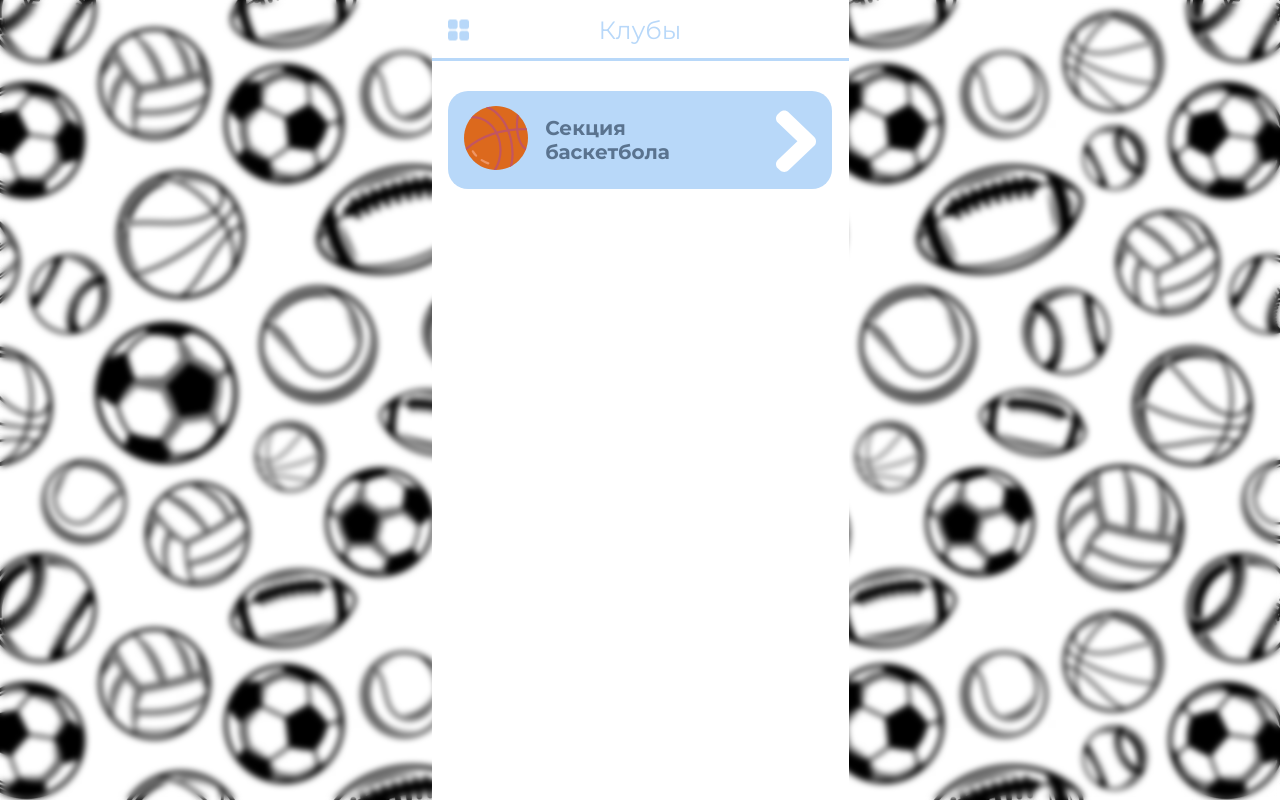
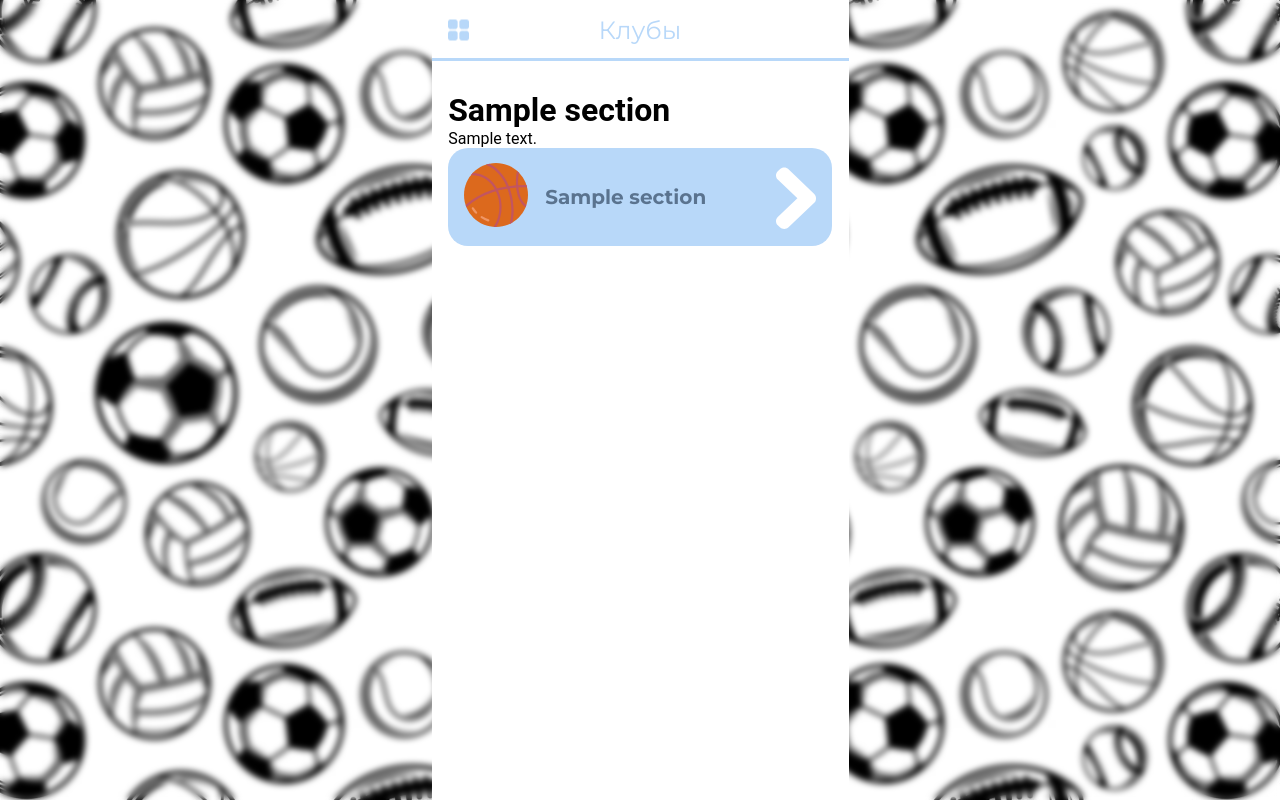
Before and after one commit to Organisation-PskovHack/Sport-App, a Django app: page /sections/ in a window 1280 px wide. Run offline with Django 3.2, Linux system fonts and the light colour scheme; tables that the repository leaves empty hold one stand-in row (values such as "Sample post"); some libraries are stand-ins or nearby versions.

Commit message:
sectionlist

```diff
--- a/templates/page/section_list.html
+++ b/templates/page/section_list.html
@@ -37,19 +37,32 @@
             </div>
         </div>
         <div class="club-elements">
-            <div class="club-elem" onclick="return window.location.href='/section/'">
+            {% for object in section_list %}
+            <div>
+            <h1>{{ object.title }}</h1>
+            <div>
+            {{ object.description|safe }}
+            </div>
+            {% if request.user.is_authenticated %}
+            <p><a href="/section/{{ object.id }}/">Подробнее</a></p>
+            {% endif %}
+            </div>
+            {% endfor %}
+            {% for object in section_list %}
+            <div class="club-elem" onclick="return window.location.href='/section/{{ object.id }}/'">
                 <div class="club-elem_ovner">
                     <div class="club-elem_img">
                         <img src="{% static 'img/basketball-ball.svg' %}" alt="">
                     </div>
                     <div class="club-elem_title">
-                        <p>Секция баскетбола</p>
+                        <p>{{ object.title }}</p>
                     </div>
                 </div>
                 <div class="club-elem_arrow">
                     <img src="{% static 'img/arrow_club.svg' %}" alt="">
                 </div>
             </div>
+            {% endfor %}
         </div>
     <script>
         var counterMenu = 0
```
